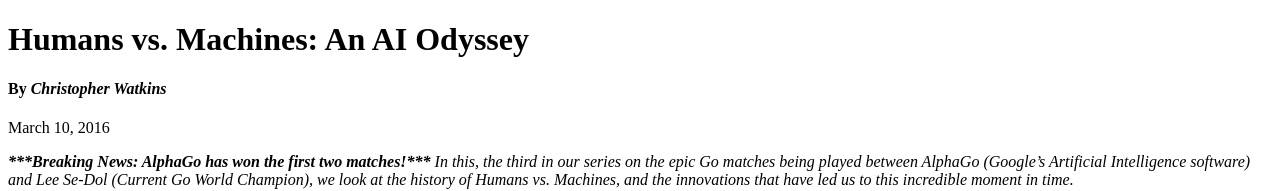
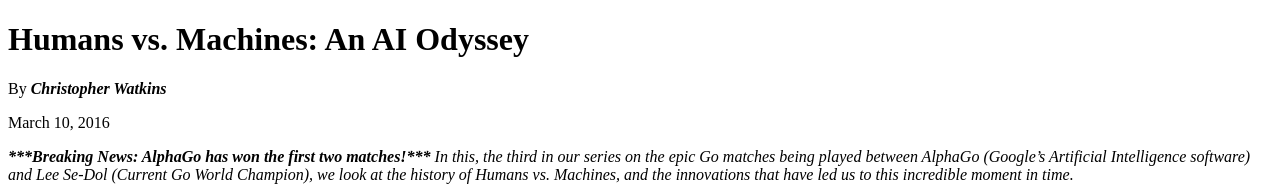
Before and after one commit to hrmsautran/mockup-to-article, a plain HTML site: page index.html in a window 1280 px wide. Shown: the top 191 px of the page. Drawn offline with Linux system fonts and the light colour scheme.

Commit message:
update author tag and date

```diff
--- a/index.html
+++ b/index.html
@@ -10,9 +10,11 @@
 
   <h1>Humans vs. Machines: An AI Odyssey</h1>
 
-  <h4>By <em>Christopher Watkins</em></h4>
+  By <strong><em>Christopher Watkins</em></strong>
 
-  March 10, 2016
+  <p>
+    <time datetime="2016-03-10">March 10, 2016</time>
+  </p>
 
   <p>
     <em>
```
